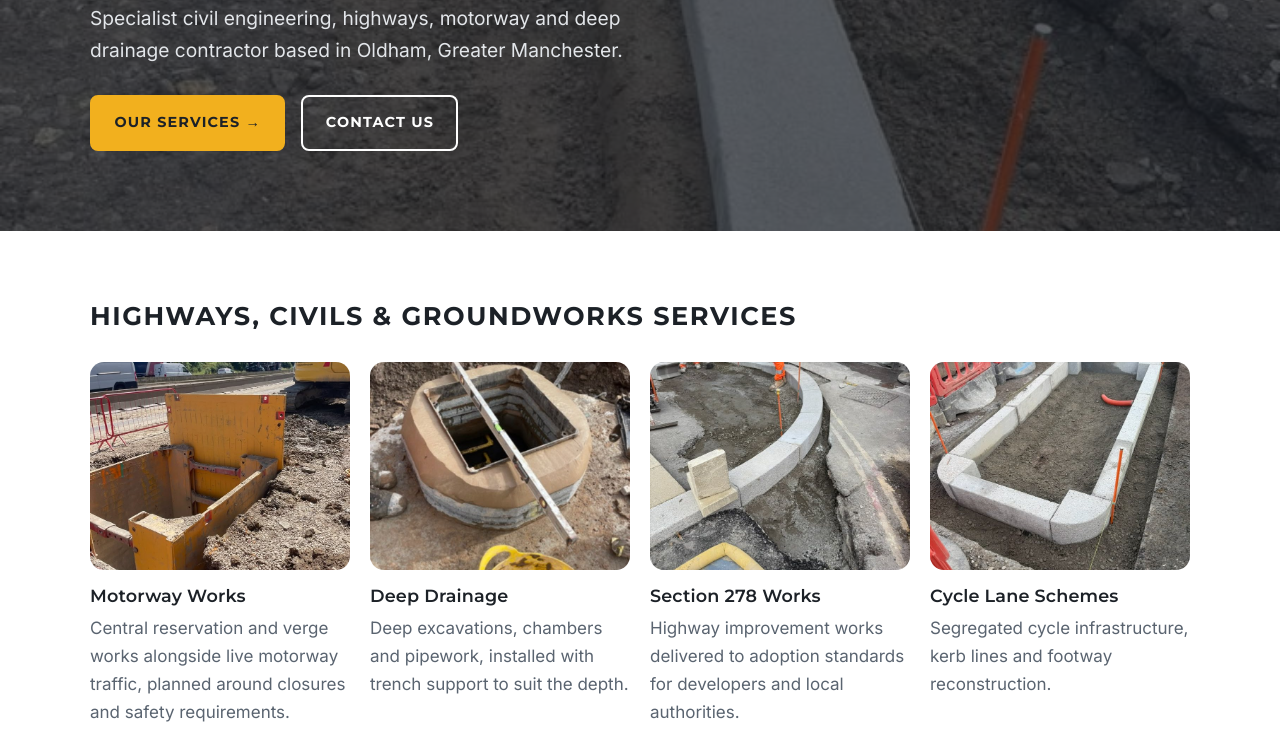
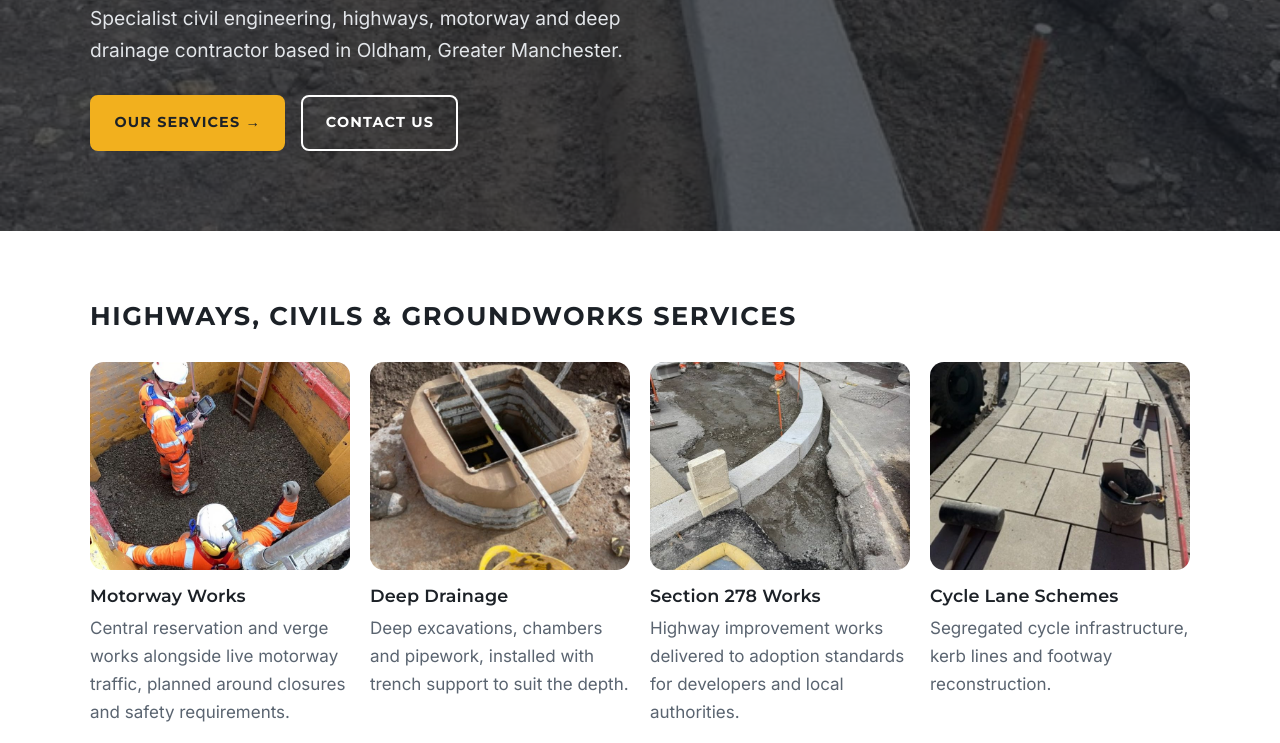
Before and after one commit to DanOrm94/Charlton-Civils, a plain HTML site: page index.html in a window 1280 px wide. Shown: the part 451-1194 px from the top of the page. Drawn offline with Linux system fonts and the light colour scheme.

Commit message:
Swap in deep excavation and new paving photos

```diff
--- a/index.html
+++ b/index.html
@@ -53,7 +53,7 @@
         <h2>Highways, civils &amp; groundworks services</h2>
         <div class="grid cards">
           <article class="card">
-            <img src="/images/trench-box.jpg" alt="Trench support box and excavator beside a live carriageway" loading="lazy">
+            <img src="/images/deep-excavation-survey.jpg" alt="Two operatives surveying inside a deep trench-supported excavation" loading="lazy">
             <h3>Motorway Works</h3>
             <p>Central reservation and verge works alongside live motorway traffic, planned around closures and safety requirements.</p>
           </article>
@@ -67,7 +67,7 @@
             <p>Highway improvement works delivered to adoption standards for developers and local authorities.</p>
           </article>
           <article class="card">
-            <img src="/images/kerb-island.jpg" alt="Kerbed island set out with marker posts" loading="lazy">
+            <img src="/images/new-paving-footway.jpg" alt="Newly laid curved paved footway between kerb lines" loading="lazy">
             <h3>Cycle Lane Schemes</h3>
             <p>Segregated cycle infrastructure, kerb lines and footway reconstruction.</p>
           </article>
```
Also changed, not shown: images/deep-excavation-survey.jpg (added), images/kerb-island.jpg (deleted), images/new-paving-footway.jpg (added), images/trench-box.jpg (deleted).
